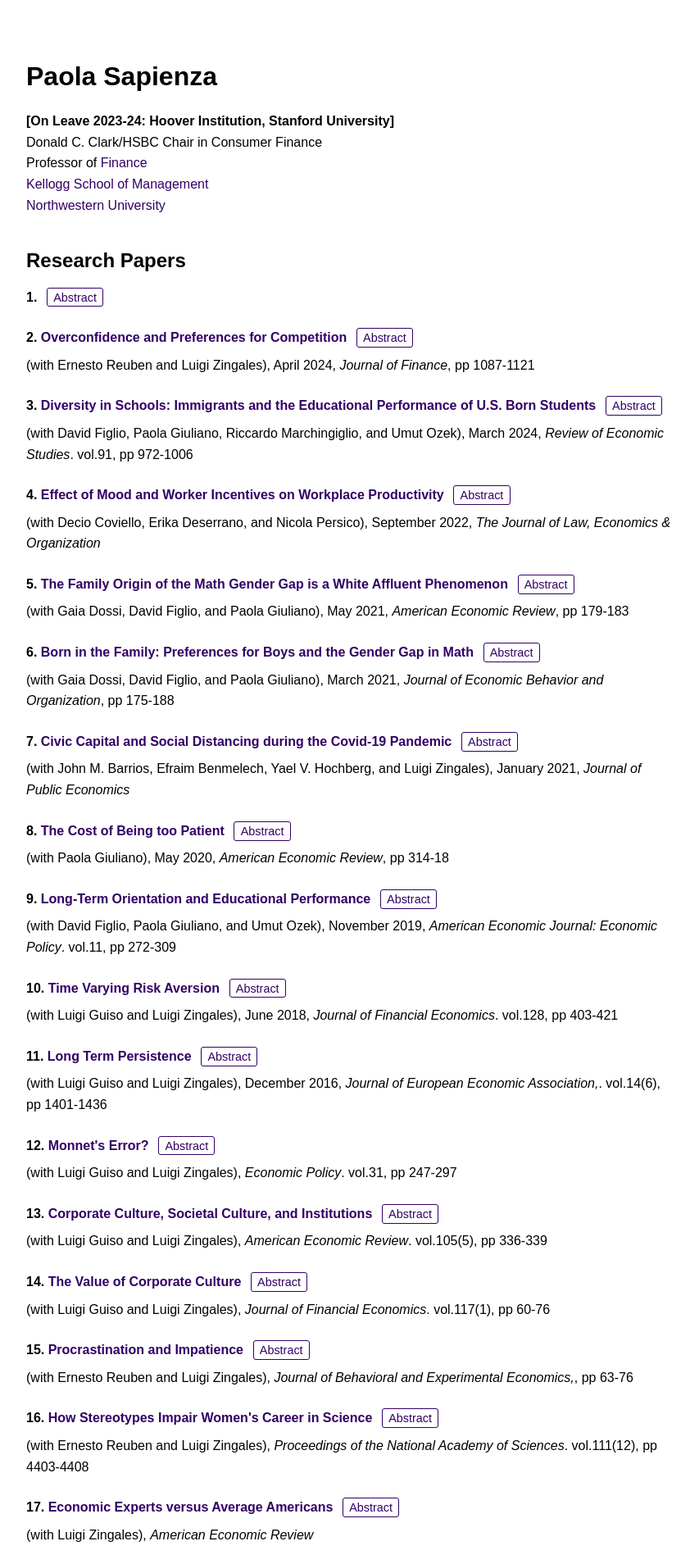
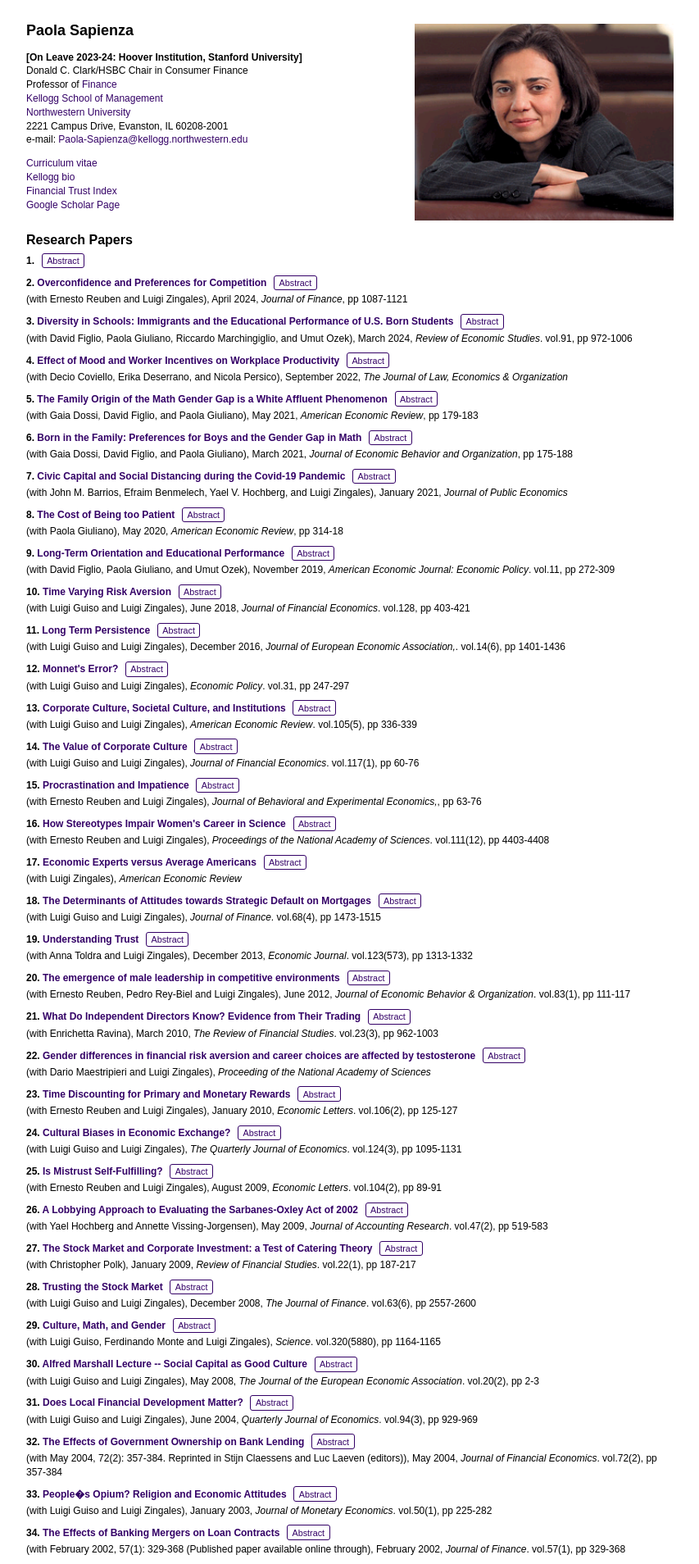
Before and after one commit to paolasapienza/paolasapienza.github.io, a Jekyll site: the page built from index.md, in a window 1280 px wide. Shown: the top 1908 px of the page at 82% size, without its empty margins (213-1066 px from the left). Built offline with Jekyll 4.4.1, drawn with Linux system fonts in a browser that asks for light colours.

Commit message:
clean up header

```diff
--- a/assets/css/styles.css
+++ b/assets/css/styles.css
@@ -2,7 +2,7 @@
 body {
     font-family: Arial, Helvetica, sans-serif;
     background-color: #FFFFFF;
-    line-height: 1.6;
+    line-height: 1.4;
     margin: 0;
     padding: 0;
 }
@@ -11,7 +11,7 @@ body {
 .container {
     width: 790px;
     margin: 0 auto;
-    padding: 20px;
+    padding: 20px 20px 40px 20px;
 }
 
 /* Links */
@@ -35,8 +35,23 @@ a:visited {
 /* Headers */
 h1, h2, h3, h4, h5, h6 {
     font-family: Arial, Helvetica, sans-serif;
-    margin-top: 1.5em;
-    margin-bottom: 0.5em;
+    margin-top: 0.25em;
+    margin-bottom: 0.25em;
+}
+
+h1 {
+    font-size: 18px;
+    margin-top: 0.25em;
+}
+
+h2 {
+    font-size: 16px;
+    margin-top: 0.25em;
+    margin-bottom: 0.25em;
+}
+
+body {
+    font-size: 12px;
 }
 
 /* Profile section */
@@ -44,36 +59,48 @@ h1, h2, h3, h4, h5, h6 {
     display: flex;
     justify-content: space-between;
     align-items: flex-start;
-    margin-bottom: 2em;
+    margin-bottom: 1em;
 }
 
 .profile-info {
     flex: 1;
     padding-right: 2em;
+    max-width: 50%;  /* Give even more space to image */
 }
 
 .profile-image {
-    max-width: 250px;
+    width: 40%;  /* Use percentage instead of max-width */
     height: auto;
+    margin-top: 0.75em;
 }
 
 /* Papers list */
 .papers-list {
-    margin-top: 2em;
+    margin-top: 1em;
 }
 
 /* Paper entries and abstract functionality */
-.paper-entry {
-    margin-bottom: 1.5em;
+.paper-entry,
+.summary-entry,
+.writing-entry {
+    margin-bottom: 0.75em;
+    padding-bottom: 0;
 }
 
-.paper-title {
+.paper-title,
+.summary-title,
+.writing-title {
     font-weight: bold;
-    margin-bottom: 0.5em;
+    margin-bottom: 0.25em;
+    display: inline;
 }
 
-.paper-info {
-    margin-bottom: 0.5em;
+.paper-info,
+.summary-info,
+.writing-info {
+    margin-top: 0.25em;
+    margin-bottom: 0.25em;
+    line-height: 1.4;
 }
 
 .paper-authors {
@@ -82,8 +109,8 @@ h1, h2, h3, h4, h5, h6 {
 
 /* Abstract styles */
 .abstract {
-    margin: 1em 0;
-    padding: 1em;
+    margin: 0.5em 0;
+    padding: 0.75em;
     background-color: #f5f5f5;
     border-left: 3px solid #330066;
     font-size: 0.9em;
@@ -109,12 +136,12 @@ h1, h2, h3, h4, h5, h6 {
 
 /* Links section */
 .links-section {
-    margin: 1em 0;
+    margin: 0.5em 0;
 }
 
 .links-section a {
     display: block;
-    margin: 0.5em 0;
+    margin: 0.25em 0;
 }
 
 /* PDF links */
@@ -134,7 +161,8 @@ h1, h2, h3, h4, h5, h6 {
 /* Citations and references */
 .citation {
     font-style: italic;
-    margin-bottom: 0.5em;
+    margin-bottom: 0.25em;
+    line-height: 1.4;
 }
 
 /* Journal references */
@@ -156,6 +184,22 @@ footer {
     font-size: 0.9em;
 }
 
+/* Dataset section spacing */
+#datasets li {
+    margin-bottom: 0.75em;
+    line-height: 1.4;
+}
+
+/* General list styling */
+.container ul {
+    margin-top: 0.5em;
+    margin-bottom: 0.75em;
+}
+
+.container ul li {
+    margin-bottom: 0.75em;
+}
+
 /* Responsive design */
 @media screen and (max-width: 800px) {
     .container {
@@ -173,9 +217,16 @@ footer {
     }
 
     .abstract-toggle {
-        display: block;
-        margin: 0.5em 0;
-        width: 100%;
-        text-align: center;
+        display: inline-block;
+        margin: 0.25em;
+        width: auto;
+    }
+
+    h1 {
+        font-size: 22px;
+    }
+
+    h2 {
+        font-size: 18px;
     }
 }
--- a/index.md
+++ b/index.md
@@ -2,6 +2,10 @@
 layout: default
 title: Home
 ---
+
+<div class="profile-section">
+<div class="profile-info">
+{% capture profile_content %}
 
 # Paola Sapienza
 
@@ -10,6 +14,21 @@ Donald C. Clark/HSBC Chair in Consumer Finance
 Professor of [Finance](https://www.kellogg.northwestern.edu/faculty/academics/finance.aspx)
 [Kellogg School of Management](https://www.kellogg.northwestern.edu/)
 [Northwestern University](http://www.northwestern.edu)
+2221 Campus Drive, Evanston, IL 60208-2001
+e-mail: [Paola-Sapienza@kellogg.northwestern.edu](mailto:Paola-Sapienza@kellogg.northwestern.edu)
+
+[Curriculum vitae]({{ '/assets/cv/CV.pdf' | relative_url }})
+[Kellogg bio](https://www.kellogg.northwestern.edu/faculty/directory/sapienza_paola.aspx)
+[Financial Trust Index](http://www.financialtrustindex.org/)
+[Google Scholar Page](https://scholar.google.com/citations?user=sP8pxEMAAAAJ&hl=en)
+
+{% endcapture %}
+{{ profile_content | markdownify }}
+</div>
+
+<img src="{{ '/assets/images/Sapienza_08_new.bmp' | relative_url }}" alt="Paola Sapienza" class="profile-image">
+
+</div>
 
 ## Research Papers
 
```
Also changed, not shown: 2 other files.
